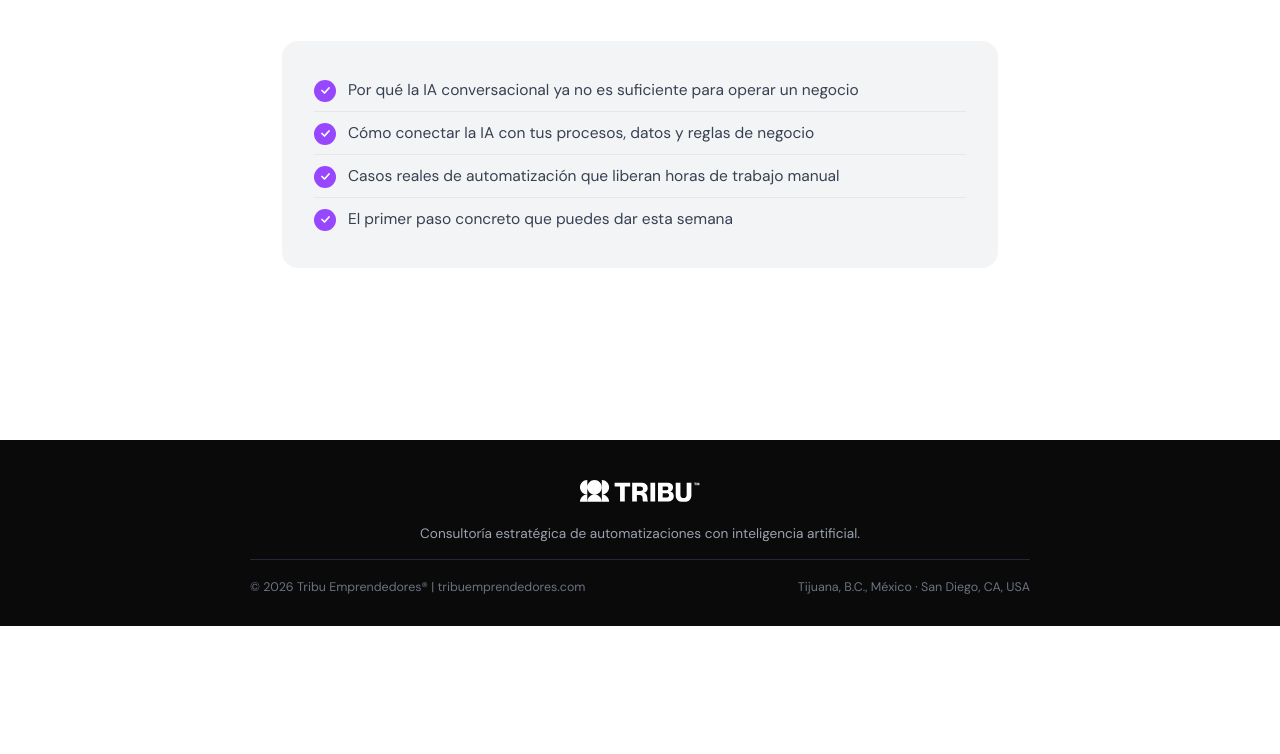
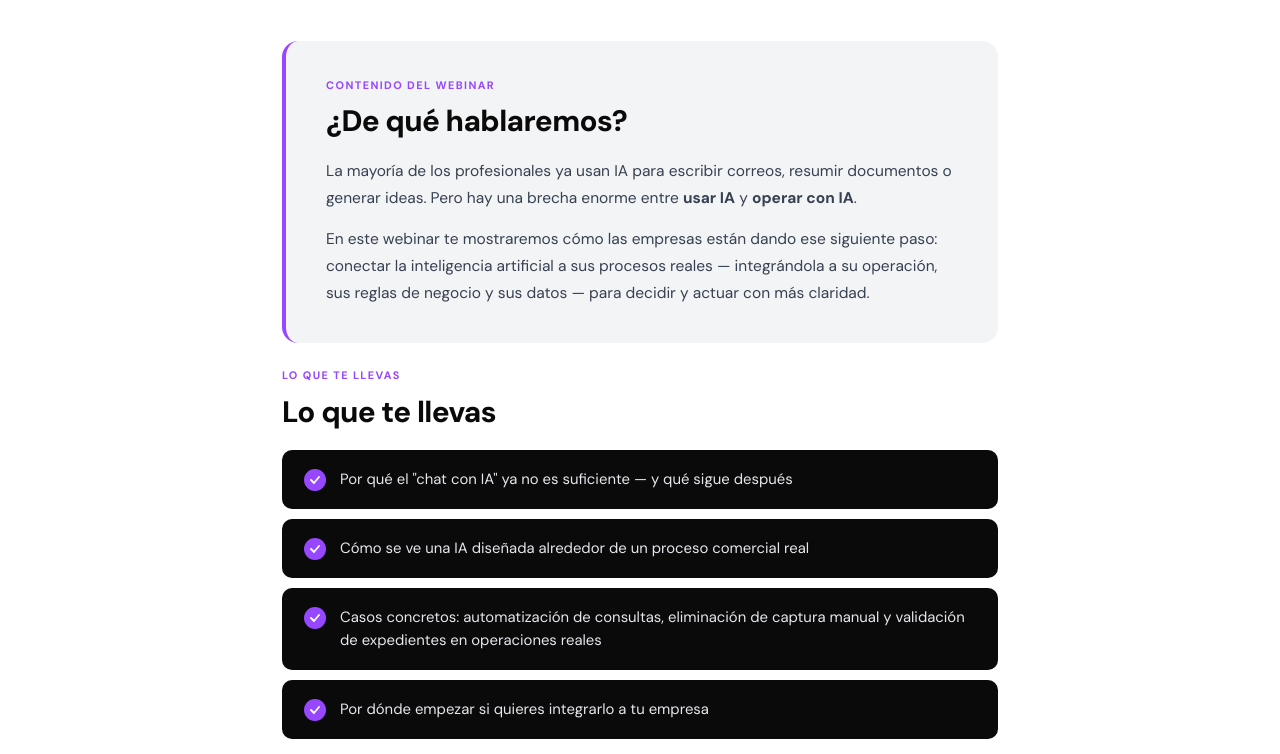
Before and after one commit to LicAlexMolina/webinar_tribu, a plain HTML site: page index-googleform.html in a window 1280 px wide. Shown: the part 646-1400 px from the top of the page. Before the commit the page ends 1272 px from the top, so only its background shows below. Drawn offline with Linux system fonts and the light colour scheme.

Commit message:
agregar secciones de contenido al webinar

```diff
--- a/index-googleform.html
+++ b/index-googleform.html
@@ -136,6 +136,57 @@
   font-size: 0.8rem; color: var(--gray-500); text-align: center;
 }
 
+/* ── SECCIÓN ¿DE QUÉ HABLAREMOS? ── */
+.webinar-about {
+  text-align: left;
+  background: var(--gray-100);
+  border-radius: var(--radius);
+  padding: 36px 40px;
+  margin-bottom: 24px;
+  border-left: 4px solid var(--purple);
+}
+.section-label {
+  display: block; font-size: 0.68rem; font-weight: 700;
+  letter-spacing: 0.13em; text-transform: uppercase;
+  color: var(--purple); margin-bottom: 10px;
+}
+.section-heading {
+  font-size: clamp(1.35rem, 3vw, 1.85rem); font-weight: 800;
+  color: var(--black); letter-spacing: -0.02em; line-height: 1.2;
+  margin-bottom: 18px;
+}
+.section-body p {
+  font-size: 0.97rem; color: var(--gray-700); line-height: 1.75;
+}
+.section-body p + p { margin-top: 14px; }
+
+/* ── SECCIÓN LO QUE TE LLEVAS ── */
+.webinar-takeaways {
+  text-align: left;
+  margin-bottom: 44px;
+}
+.takeaway-list {
+  list-style: none;
+  display: flex; flex-direction: column; gap: 10px;
+  margin-top: 20px;
+}
+.takeaway-item {
+  display: flex; align-items: flex-start; gap: 14px;
+  background: var(--black);
+  border-radius: var(--radius-sm);
+  padding: 18px 22px;
+}
+.takeaway-check {
+  width: 22px; height: 22px;
+  background: var(--purple);
+  border-radius: 50%; flex-shrink: 0; margin-top: 1px;
+  display: flex; align-items: center; justify-content: center;
+}
+.takeaway-check svg { display: block; }
+.takeaway-item span {
+  font-size: 0.93rem; color: #e5e7eb; line-height: 1.55;
+}
+
 /* ── FOOTER ── */
 footer {
   background: var(--black); color: var(--white);
@@ -182,6 +233,11 @@
   .btn-registro { width: 100%; justify-content: center; padding: 17px 24px; font-size: 1rem; }
   .cta-note { font-size: 0.78rem; }
 
+  .webinar-about { padding: 24px 20px; margin-bottom: 20px; }
+  .webinar-takeaways { margin-bottom: 32px; }
+  .takeaway-item { padding: 14px 16px; gap: 12px; }
+  .takeaway-item span { font-size: 0.88rem; }
+
   footer { padding: 32px 20px 24px; margin-top: 48px; }
   .footer-bottom { flex-direction: column; text-align: center; gap: 4px; }
 }
@@ -194,6 +250,8 @@
   .meta-pill { padding: 10px 14px; font-size: 0.82rem; }
   .bullets { padding: 16px 14px; }
   .bullets li { font-size: 0.88rem; }
+  .webinar-about { padding: 20px 16px; }
+  .takeaway-item { padding: 12px 14px; }
 }
 
 </style>
@@ -249,6 +307,40 @@
         <svg width="15" height="15" viewBox="0 0 24 24" fill="none" stroke="currentColor" stroke-width="2" stroke-linecap="round" stroke-linejoin="round"><path d="M15 10l4.553-2.069A1 1 0 0121 8.87v6.26a1 1 0 01-1.447.894L15 14M3 8a2 2 0 012-2h8a2 2 0 012 2v8a2 2 0 01-2 2H5a2 2 0 01-2-2V8z"/></svg>
         <span id="formato"></span>
       </span>
+    </div>
+
+    <!-- ¿De qué hablaremos? -->
+    <div class="webinar-about">
+      <span class="section-label">Contenido del webinar</span>
+      <h2 class="section-heading">¿De qué hablaremos?</h2>
+      <div class="section-body">
+        <p>La mayoría de los profesionales ya usan IA para escribir correos, resumir documentos o generar ideas. Pero hay una brecha enorme entre <strong>usar IA</strong> y <strong>operar con IA</strong>.</p>
+        <p>En este webinar te mostraremos cómo las empresas están dando ese siguiente paso: conectar la inteligencia artificial a sus procesos reales — integrándola a su operación, sus reglas de negocio y sus datos — para decidir y actuar con más claridad.</p>
+      </div>
+    </div>
+
+    <!-- Lo que te llevas -->
+    <div class="webinar-takeaways">
+      <span class="section-label">Lo que te llevas</span>
+      <h2 class="section-heading">Lo que te llevas</h2>
+      <ul class="takeaway-list">
+        <li class="takeaway-item">
+          <span class="takeaway-check"><svg width="10" height="8" viewBox="0 0 10 8" fill="none"><path d="M1 4l3 3 5-6" stroke="#fff" stroke-width="1.8" stroke-linecap="round" stroke-linejoin="round"/></svg></span>
+          <span>Por qué el "chat con IA" ya no es suficiente — y qué sigue después</span>
+        </li>
+        <li class="takeaway-item">
+          <span class="takeaway-check"><svg width="10" height="8" viewBox="0 0 10 8" fill="none"><path d="M1 4l3 3 5-6" stroke="#fff" stroke-width="1.8" stroke-linecap="round" stroke-linejoin="round"/></svg></span>
+          <span>Cómo se ve una IA diseñada alrededor de un proceso comercial real</span>
+        </li>
+        <li class="takeaway-item">
+          <span class="takeaway-check"><svg width="10" height="8" viewBox="0 0 10 8" fill="none"><path d="M1 4l3 3 5-6" stroke="#fff" stroke-width="1.8" stroke-linecap="round" stroke-linejoin="round"/></svg></span>
+          <span>Casos concretos: automatización de consultas, eliminación de captura manual y validación de expedientes en operaciones reales</span>
+        </li>
+        <li class="takeaway-item">
+          <span class="takeaway-check"><svg width="10" height="8" viewBox="0 0 10 8" fill="none"><path d="M1 4l3 3 5-6" stroke="#fff" stroke-width="1.8" stroke-linecap="round" stroke-linejoin="round"/></svg></span>
+          <span>Por dónde empezar si quieres integrarlo a tu empresa</span>
+        </li>
+      </ul>
     </div>
 
     <!-- Bullets -->
```
